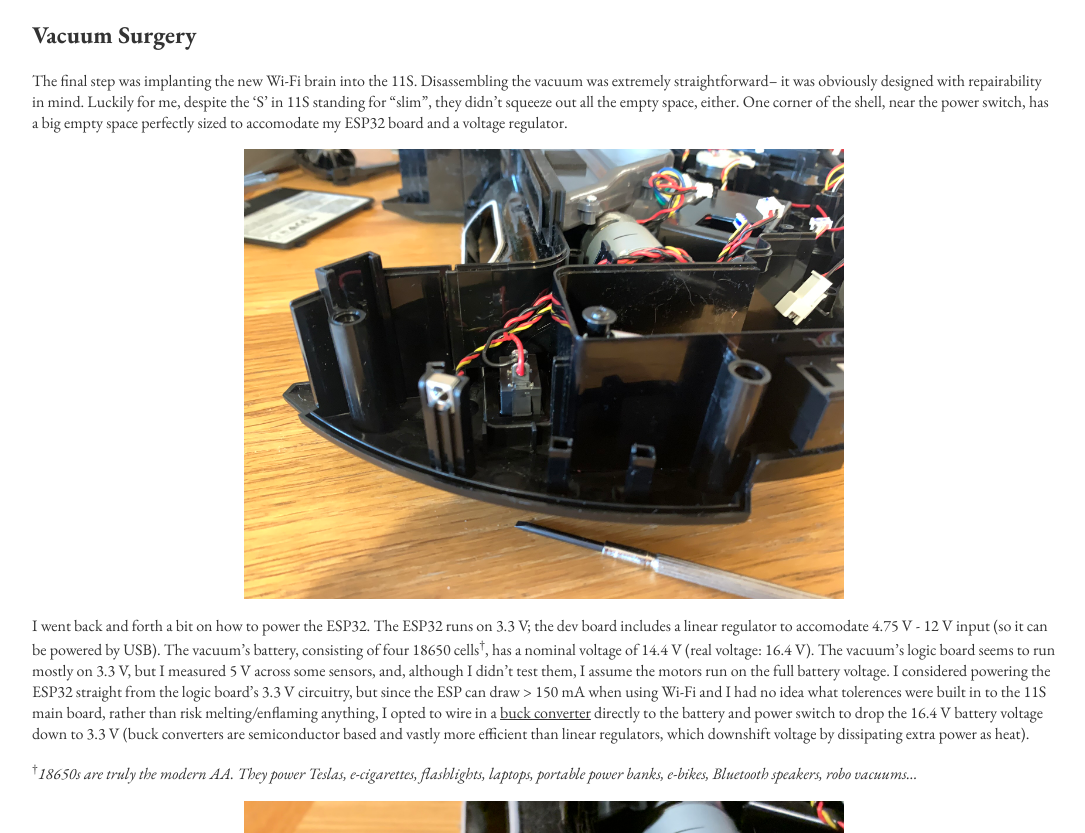
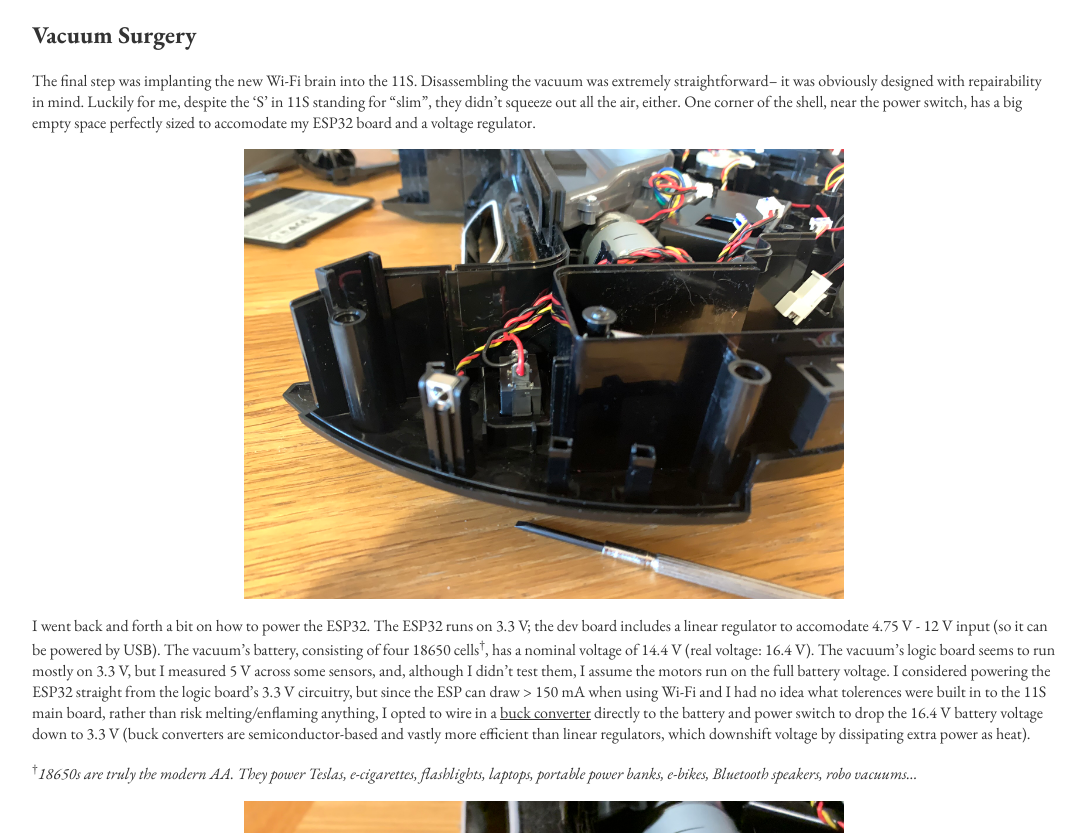
Before and after one commit to sjahu/sjahu.github.io, a Jekyll site: the page built from blog/_posts/2022-10-04-wifi-vacuum.md, in a window 1280 px wide and 1400 px high, scrolled down 7150 px. Shown: the part 190-1023 px from the top of the window, without its empty margins (96-1181 px from the left). Built offline with Jekyll 4.4.1, drawn with Linux system fonts in a browser that asks for light colours.

Commit message:
Minor copy changes to wifi-vacuum.md

```diff
--- a/blog/_posts/2022-10-04-wifi-vacuum.md
+++ b/blog/_posts/2022-10-04-wifi-vacuum.md
@@ -344,11 +344,11 @@ namespace VacuumRemote {
 
 ## Vacuum Surgery
 
-The final step was implanting the new Wi-Fi brain into the 11S. Disassembling the vacuum was extremely straightforward-- it was obviously designed with repairability in mind. Luckily for me, despite the 'S' in 11S standing for "slim", they didn't squeeze out all the empty space, either. One corner of the shell, near the power switch, has a big empty space perfectly sized to accomodate my ESP32 board and a voltage regulator.
+The final step was implanting the new Wi-Fi brain into the 11S. Disassembling the vacuum was extremely straightforward-- it was obviously designed with repairability in mind. Luckily for me, despite the 'S' in 11S standing for "slim", they didn't squeeze out all the air, either. One corner of the shell, near the power switch, has a big empty space perfectly sized to accomodate my ESP32 board and a voltage regulator.
 
 {% image /assets/images/blog/2022-10-04/empty_space.jpg medium %}
 
-I went back and forth a bit on how to power the ESP32. The ESP32 runs on 3.3 V; the dev board includes a linear regulator to accomodate 4.75 V - 12 V input (so it can be powered by USB). The vacuum's battery, consisting of four 18650 cells<sup>†</sup>, has a nominal voltage of 14.4 V (real voltage: 16.4 V). The vacuum's logic board seems to run mostly on 3.3 V, but I measured 5 V across some sensors, and, although I didn't test them, I assume the motors run on the full battery voltage. I considered powering the ESP32 straight from the logic board's 3.3 V circuitry, but since the ESP can draw > 150 mA when using Wi-Fi and I had no idea what tolerences were built in to the 11S main board, rather than risk melting/enflaming anything, I opted to wire in a [buck converter](https://www.amazon.ca/Zixtec-Converter-Voltage-Regulator-3-0-40V/dp/B07VVXF7YX) directly to the battery and power switch to drop the 16.4 V battery voltage down to 3.3 V (buck converters are semiconductor based and vastly more efficient than linear regulators, which downshift voltage by dissipating extra power as heat).
+I went back and forth a bit on how to power the ESP32. The ESP32 runs on 3.3 V; the dev board includes a linear regulator to accomodate 4.75 V - 12 V input (so it can be powered by USB). The vacuum's battery, consisting of four 18650 cells<sup>†</sup>, has a nominal voltage of 14.4 V (real voltage: 16.4 V). The vacuum's logic board seems to run mostly on 3.3 V, but I measured 5 V across some sensors, and, although I didn't test them, I assume the motors run on the full battery voltage. I considered powering the ESP32 straight from the logic board's 3.3 V circuitry, but since the ESP can draw > 150 mA when using Wi-Fi and I had no idea what tolerences were built in to the 11S main board, rather than risk melting/enflaming anything, I opted to wire in a [buck converter](https://www.amazon.ca/Zixtec-Converter-Voltage-Regulator-3-0-40V/dp/B07VVXF7YX) directly to the battery and power switch to drop the 16.4 V battery voltage down to 3.3 V (buck converters are semiconductor-based and vastly more efficient than linear regulators, which downshift voltage by dissipating extra power as heat).
 
 <sup>†</sup>*18650s are truly the modern AA. They power Teslas, e-cigarettes, flashlights, laptops, portable power banks, e-bikes, Bluetooth speakers, robo vacuums...*
 
```
